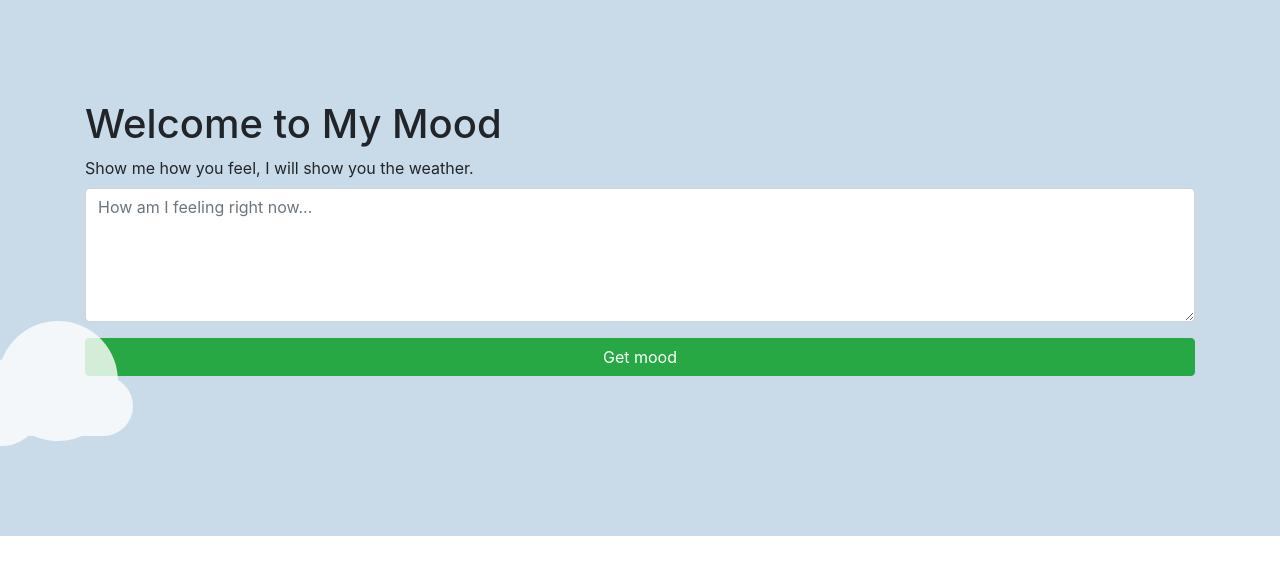
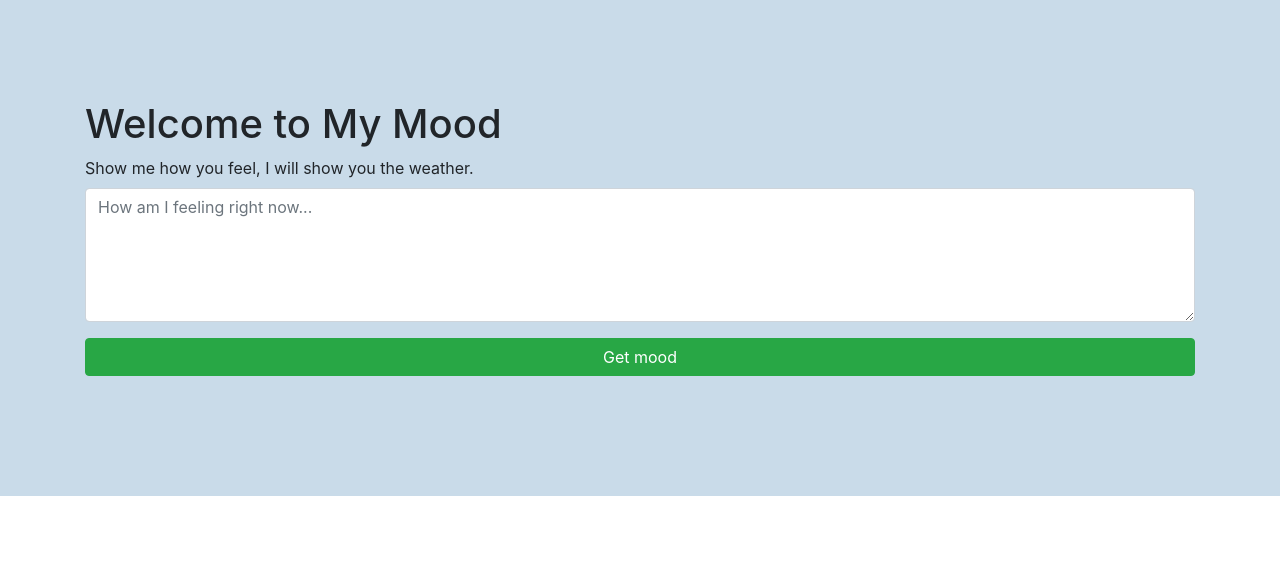
Before and after one commit to ruyaflute/my-mood, a React (Create React App) app: page / in a window 1280 px wide. Shown: the top 574 px of the page. Built offline with nearby package versions, Linux system fonts and the light colour scheme.

Commit message:
continue stucking

```diff
--- a/src/App.js
+++ b/src/App.js
@@ -44,7 +44,19 @@ class App extends React.Component {
       .then((response) => {
         this.setState({ mood: response.result, isLoading: false });
       });
-  };
+
+    };
+
+ getClouds = () => {
+        return (
+          <div className="cloud">
+           <div className="cloud x1"></div>
+            <div className="cloud x2"></div>
+            <div className="cloud x3"></div>
+          </div>
+        );
+      }
+
 
   render() {
     const isLoading = this.state.isLoading;
@@ -98,7 +110,7 @@ class App extends React.Component {
 
             {mood.includes("POSITIVE") ?
             (<div className="sun"></div>):
-            (<div className="cloud x1"></div>)}
+            (<div className="App">{this.getClouds}</div>)}
 
           </div>
         </Container>
```
